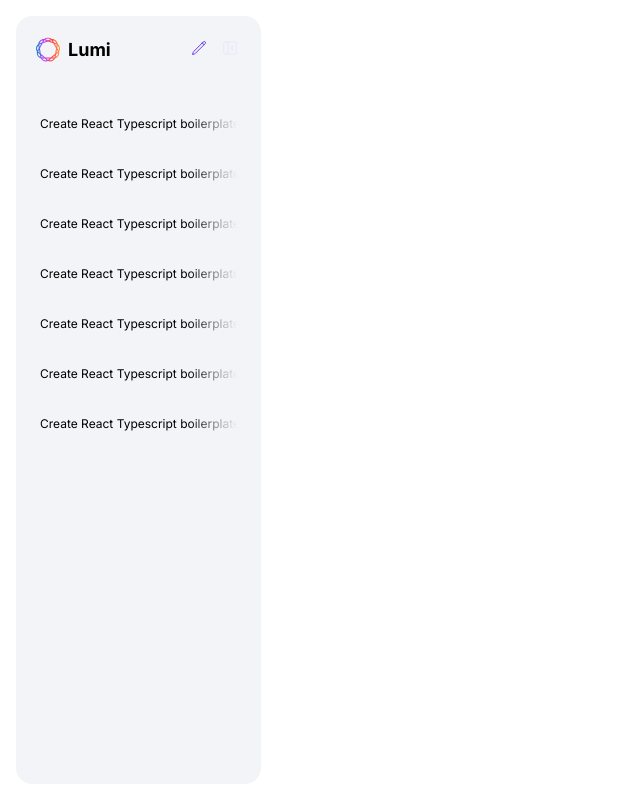
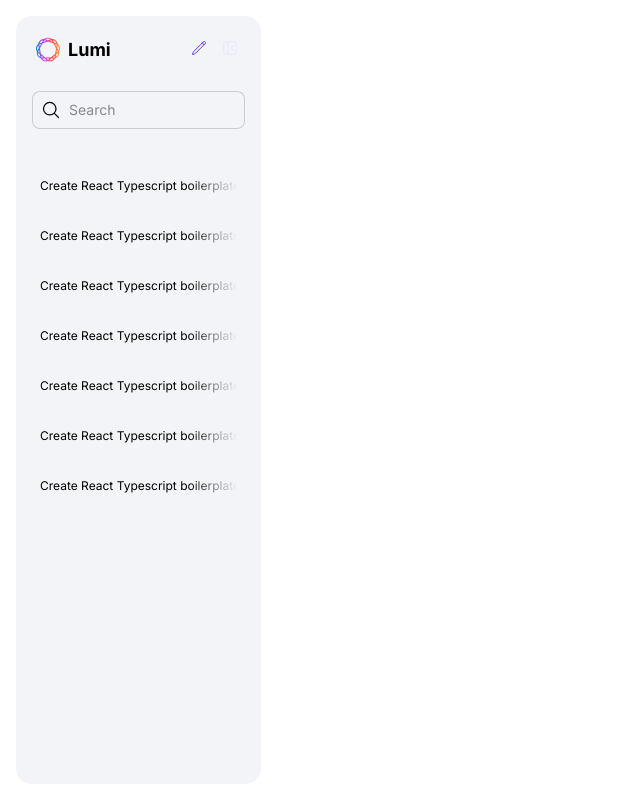
Before and after one commit to timwood132/drive-tutorial, a Next.js app: page /sandbox in a window 1280 px wide. Shown: the whole page, without its empty margins (0-640 px from the left). Built offline with nearby package versions, Linux system fonts and the light colour scheme.

Commit message:
+search input

```diff
--- /dev/null
+++ b/src/app/components/icons/Search.tsx
@@ -0,0 +1,24 @@
+type Props = {
+  className?: string;
+};
+
+const Search = ({ className }: Props) => {
+  return (
+    <svg
+      xmlns="http://www.w3.org/2000/svg"
+      fill="none"
+      viewBox="0 0 24 24"
+      strokeWidth={1.5}
+      stroke="currentColor"
+      className={`${className}`}
+    >
+      <path
+        strokeLinecap="round"
+        strokeLinejoin="round"
+        d="m21 21-5.197-5.197m0 0A7.5 7.5 0 1 0 5.196 5.196a7.5 7.5 0 0 0 10.607 10.607Z"
+      />
+    </svg>
+  );
+};
+
+export default Search;
--- /dev/null
+++ b/src/app/components/searchInput/SearchInput.tsx
@@ -0,0 +1,26 @@
+import type { ChangeEventHandler } from "react";
+import Search from "../icons/Search";
+
+type Props = {
+  placeholderText?: string;
+  onChange: ChangeEventHandler<HTMLInputElement>;
+  value?: string;
+};
+
+const SearchInput = ({ placeholderText, value, onChange }: Props) => {
+  return (
+    <div className="flex items-center gap-2 rounded-lg border border-border-bounds bg-white-op-4 p-2 focus-within:ring-1 focus-within:ring-white-op-76">
+      <Search className="h-5 w-5 shrink-0" />
+      <input
+        name="search"
+        placeholder={placeholderText}
+        type="text"
+        className="bg-transparent text-sm font-normal placeholder-foreground-placeholder outline-0"
+        value={value}
+        onChange={onChange}
+      />
+    </div>
+  );
+};
+
+export default SearchInput;
--- a/src/app/sandbox/page.tsx
+++ b/src/app/sandbox/page.tsx
@@ -6,9 +6,11 @@ import HistoryItem from "../components/historyItem/HistoryItem";
 import EllipsisHorizontal from "../components/icons/EllipsisHorizontal";
 import Logo2 from "../components/logo/Logo2";
 import Paragraph from "../components/typography/paragraph/Paragraph";
+import SearchInput from "../components/searchInput/SearchInput";
 
 export default function Page() {
   const [open, setOpen] = useState(false);
+  const [value, setValue] = useState("");
   return (
     <main className="column flex h-screen">
       {/* <DrawerControls open={open} setOpen={setOpen} /> */}
@@ -25,6 +27,13 @@ export default function Page() {
           <Paragraph size="md" weight="bold">
             Lumi
           </Paragraph>
+        </div>
+        <div className="mt-6 flex w-full flex-col gap-4">
+          <SearchInput
+            placeholderText="Search"
+            onChange={(e) => setValue(e.target.value)}
+            value={value}
+          />
         </div>
         <div className="mt-10 flex w-full flex-col gap-4">
           <HistoryItem onClick={() => console.log("clicked")} />
```
